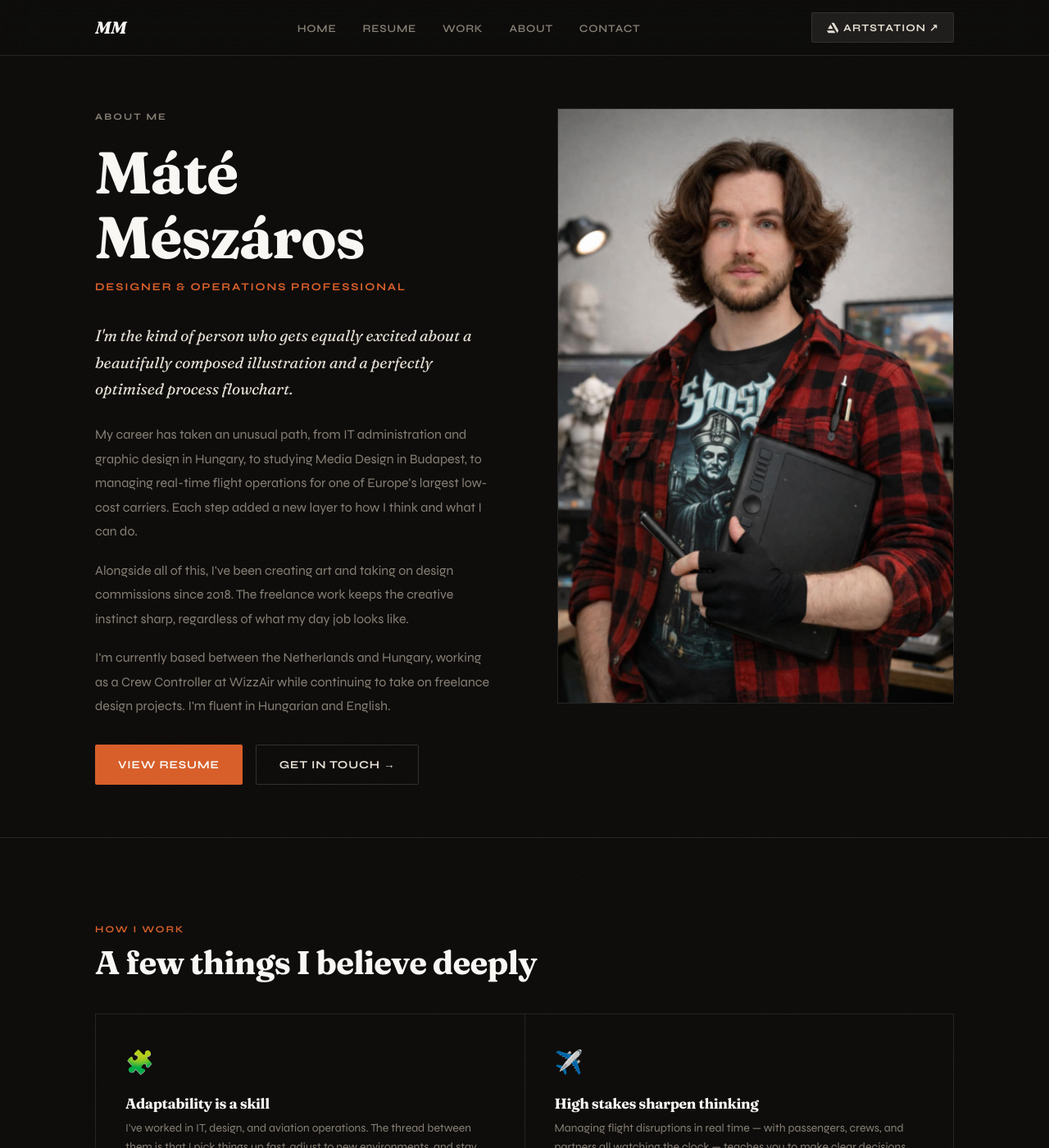
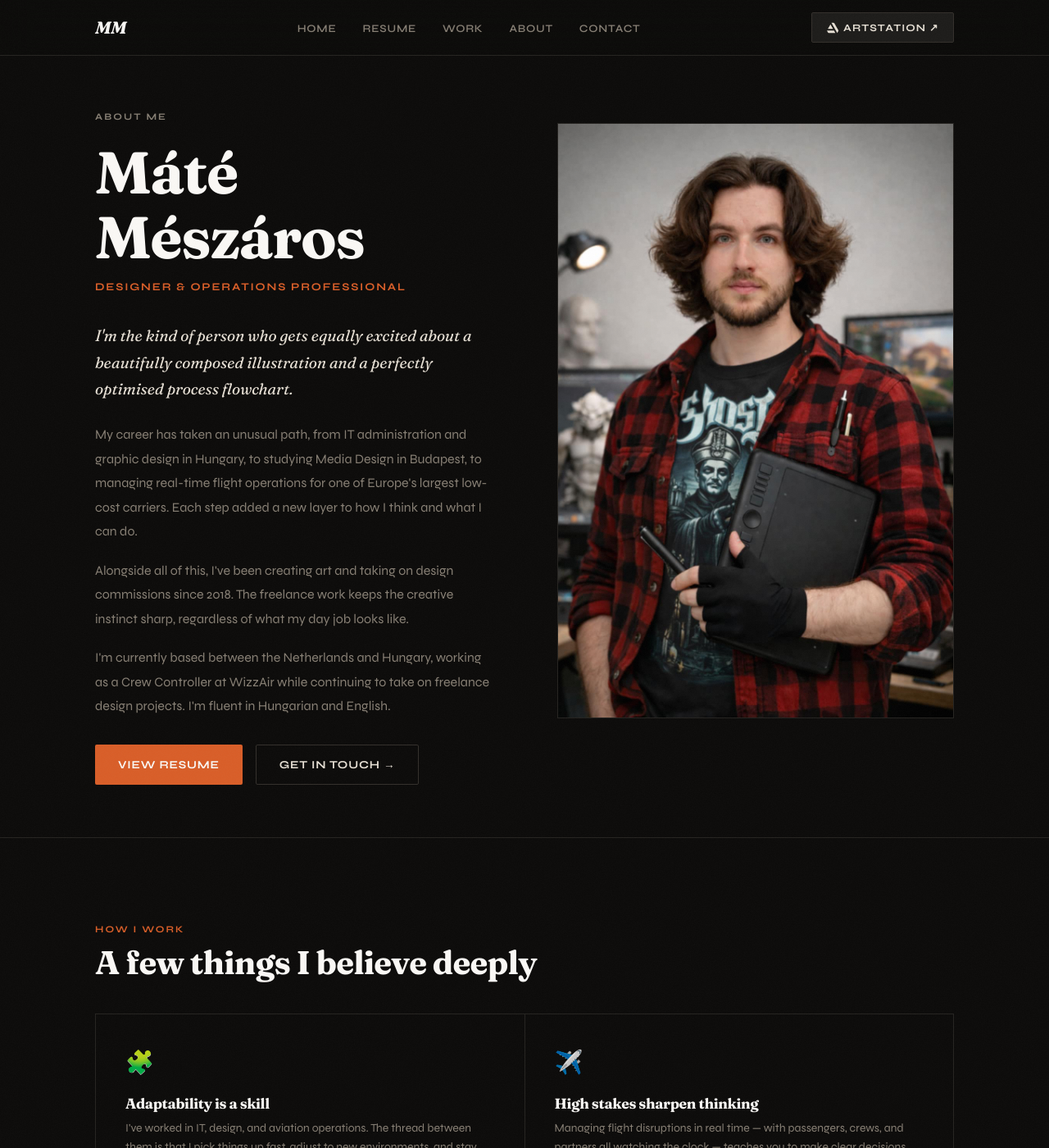
Before and after one commit to Muad0510/muad0510.github.io, a Jekyll site: the page built from about.html, in a window 1280 px wide and 1400 px high. Shown: the whole window at 82% size. Built offline with Jekyll 4.4.1, drawn with Linux system fonts in a browser that asks for light colours.

Commit message:
Add margin to about photo
Signed-off-by: Csaba Istvan Berta <fadden@byteslabs.nl>

```diff
--- a/assets/css/main.scss
+++ b/assets/css/main.scss
@@ -1015,6 +1015,7 @@ h1, h2, h3, h4 {
   justify-content: center;
   position: relative;
   overflow: hidden;
+  margin-top: 1.1rem;
 }
 .about-photo__placeholder {
   font-size: 0.72rem;
```
